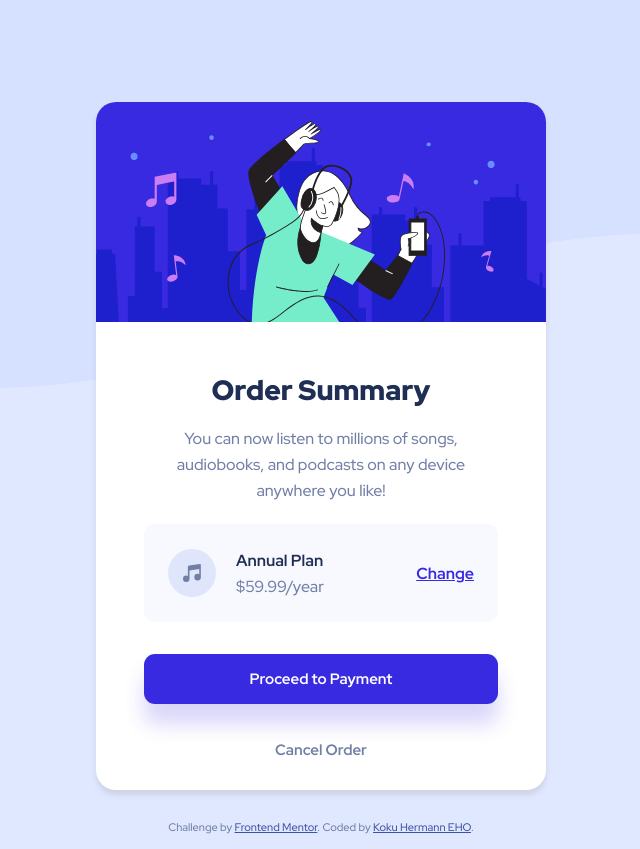
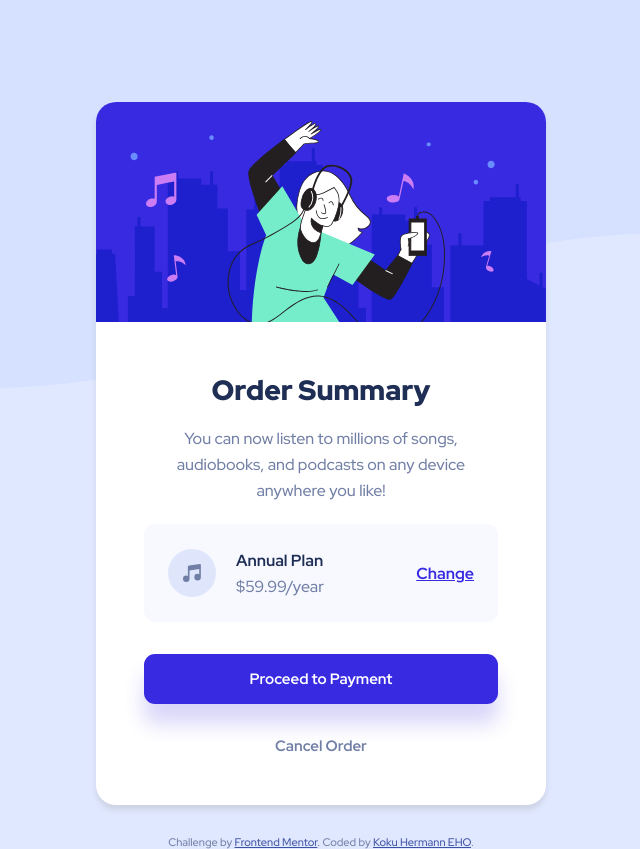
Before and after one commit to hermannleboss/fmoscm, a website built with webpack: page src/index.html in a window 1280 px wide. Shown: the whole page, without its empty margins (319-959 px from the left). Built offline with nearby package versions, Linux system fonts and the light colour scheme.

Commit message:
fix style

```diff
--- a/package.json
+++ b/package.json
@@ -6,7 +6,7 @@
     "test": "echo \"Error: no test specified\" && exit 1",
     "build": "webpack",
     "watch": "webpack --watch",
-    "start": "webpack serve --open",
+    "start": "webpack serve",
     "server": "node server.js"
   },
   "keywords": [],
--- a/src/index.html
+++ b/src/index.html
@@ -44,8 +44,7 @@
         </div>
         <div class="">
           <a class="btn btn-primary" href="#">Proceed to Payment</a>
-          <br />
-          <a class="btn" href="#">Cancel Order</a>
+          <a class="btn btn-secondary" href="#">Cancel Order</a>
         </div>
       </div>
     </div>
--- a/src/sass/main.scss
+++ b/src/sass/main.scss
@@ -53,7 +53,7 @@ body {
   }
 
   &-content {
-    padding: 45px 48px 15px;
+    padding: 45px 48px 1px;
   }
 }
 
@@ -96,19 +96,17 @@ p {
   display: flex;
   justify-content: center;
   align-items: center;
-  height: 50px;
-  border-radius: 11px;
   text-decoration: none;
   font-size: 15px;
   font-weight: bold;
+  line-height: 20px;
   color: #717fa6;
-}
-
-.btn:hover {
+  &:hover {
     color: #1f2e55;
   }
-
-.btn-primary {
+  &-primary {
+    height: 50px;
+    border-radius: 11px;
     background-color: #382ae1;
     color: #ffffff;
     box-shadow: 0px 20px 20px rgba(56, 42, 225, 0.190291);
@@ -117,8 +115,12 @@ p {
       color: #ffffff;
     }
   }
+  &-secondary{
+    margin-top: 32px;
+    margin-bottom: 48px;
+  }
 
-
+}
 .grid-container {
   display: grid;
   grid-template-columns: auto auto;
```
Lines whose indentation alone changed are shown as unchanged.
